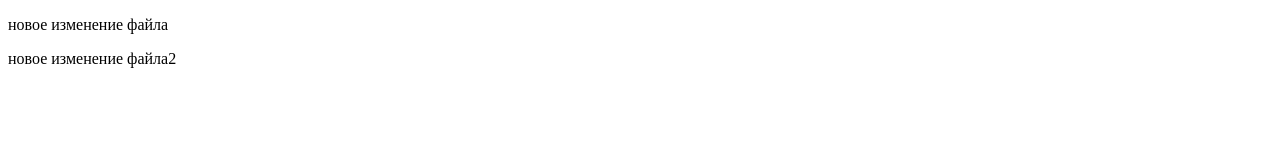
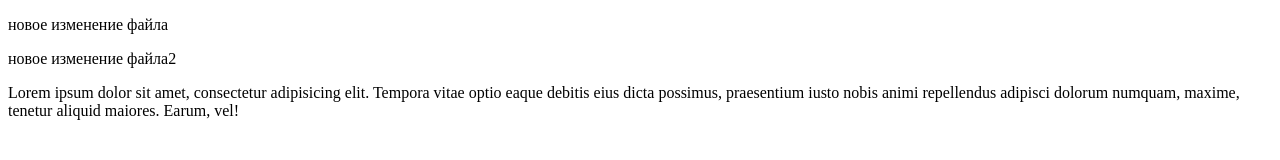
Before and after one commit to DimaGL2007/site, a plain HTML site: page index.html in a window 1280 px wide. Drawn offline with Linux system fonts and the light colour scheme.

Commit message:
third commit

```diff
--- a/index.html
+++ b/index.html
@@ -7,5 +7,6 @@
 <body>
 	<p>новое изменение файла</p>
 	<p>новое изменение файла2</p>
+	<p>Lorem ipsum dolor sit amet, consectetur adipisicing elit. Tempora vitae optio eaque debitis eius dicta possimus, praesentium iusto nobis animi repellendus adipisci dolorum numquam, maxime, tenetur aliquid maiores. Earum, vel!</p>
 </body>
 </html>
```
